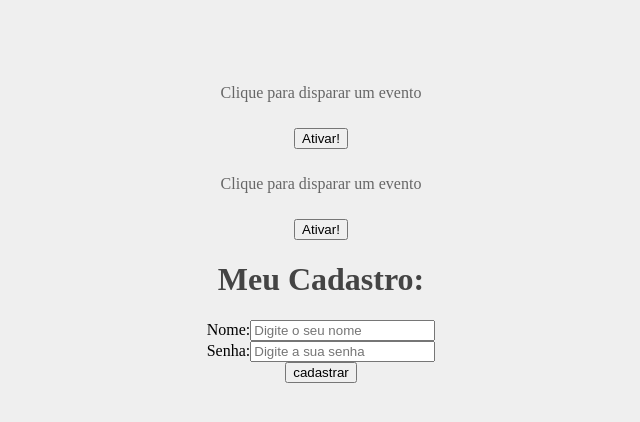
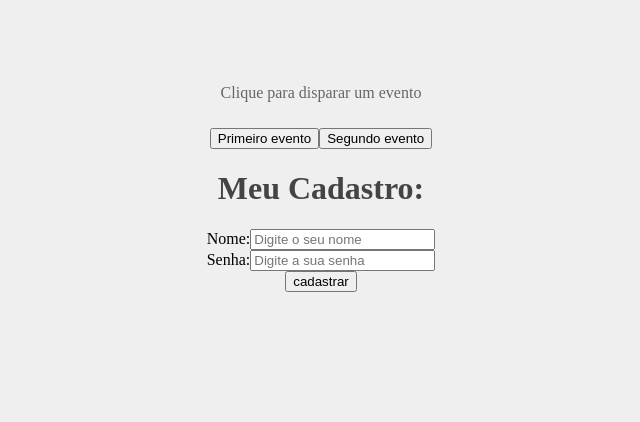
Before and after one commit to rfeit12/React-Tutorial, a React (Create React App) app in the folder meu-projeto/: page / in a window 1280 px wide. Shown: the top 422 px of the page, without its empty margins (319-959 px from the left). Built offline with nearby package versions, Linux system fonts and the light colour scheme.

Commit message:
Add methods-props

```diff
--- a/meu-projeto/src/App.js
+++ b/meu-projeto/src/App.js
@@ -7,7 +7,6 @@
   return (
     <div className="App">
       <Evento numero='1' />
-      <Evento numero='2' />
       <Form />
     </div>
   );
--- a/meu-projeto/src/components/Evento.js
+++ b/meu-projeto/src/components/Evento.js
@@ -1,7 +1,13 @@
-function Evento(numero) {
+import Button from './evento/Button'
+
+function Evento() {
 
     function meuEvento() {
-        console.log('Opa, fui ativado!', {numero})
+        console.log('Ativando primeiro evento')
+    }
+
+    function segundoEvento() {
+        console.log('Ativando segundo evento')
     }
 
     return (
@@ -9,7 +15,8 @@
             <p>
                 Clique para disparar um evento
             </p>
-            <button onClick={meuEvento}>Ativar!</button>
+            <Button event={meuEvento} text='Primeiro evento' />
+            <Button event={segundoEvento} text='Segundo evento' />
         </div>
     )
 }
--- /dev/null
+++ b/meu-projeto/src/components/evento/Button.js
@@ -0,0 +1,5 @@
+function Button (props) {
+    return <button onClick={props.event}>{props.text}</button>
+}
+
+export default Button;
```
